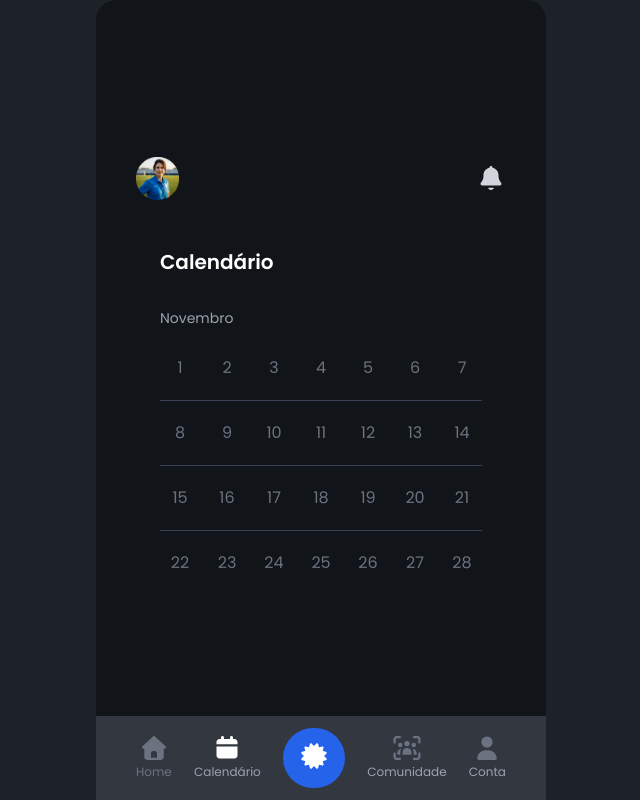
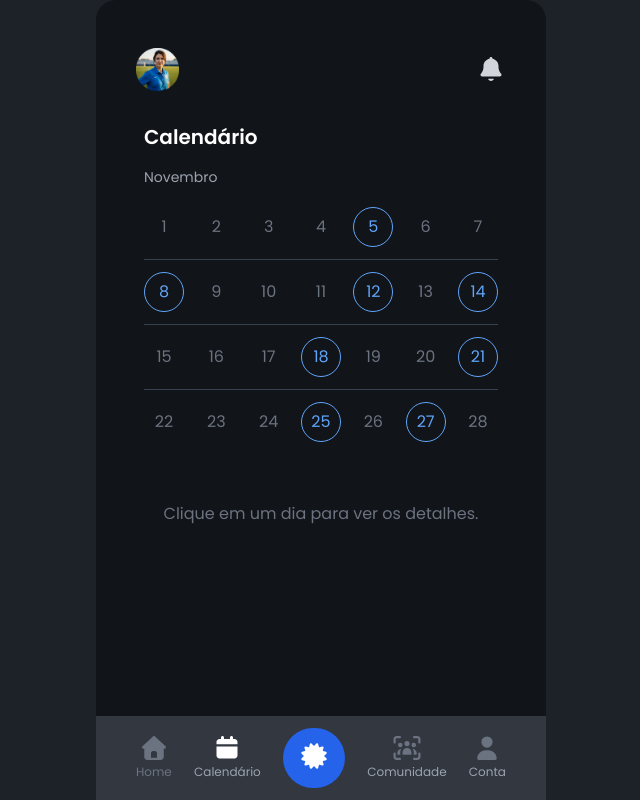
Before and after one commit to Bernardo07dev/Passa-Bola-Sprint-4, a React (Vite) app in the folder Passa-Bola/: page /Calendario in a window 1280 px wide. Shown: the whole page, without its empty margins (319-959 px from the left). Built offline with nearby package versions, Linux system fonts and the light colour scheme.

Commit message:
calendario

```diff
--- a/Passa-Bola/package.json
+++ b/Passa-Bola/package.json
@@ -16,6 +16,7 @@
     "@fortawesome/free-solid-svg-icons": "^7.1.0",
     "@fortawesome/react-fontawesome": "^3.1.0",
     "@google/generative-ai": "^0.24.1",
+    "axios": "^1.12.2",
     "react": "^19.1.1",
     "react-dom": "^19.1.1",
     "react-router-dom": "^7.9.3"
--- /dev/null
+++ b/Passa-Bola/public/calendario.json
@@ -0,0 +1,11 @@
+[
+  { "dia": 5, "horário":"14:45", "evento": "Peneira Corinthians Sub-19", "descrição":"Dia 2 de novembro terei uma peneira no Corithians SportLCube"},
+  { "dia": 8, "horário": "09:30", "evento": "Peneira Santos FC Sub-17", "descrição": "Avaliação técnica no CT Meninos da Vila" },
+  { "dia": 12, "horário": "16:00", "evento": "Peneira São Paulo FC Sub-20", "descrição": "Treino de observação no CFA Cotia" },
+  { "dia": 14, "horário": "10:15", "evento": "Peneira Palmeiras Sub-15", "descrição": "Avaliação de base na Academia de Futebol" },
+  { "dia": 18, "horário": "13:00", "evento": "Peneira Flamengo Sub-17", "descrição": "Etapa regional de observação técnica" },
+  { "dia": 21, "horário": "15:45", "evento": "Peneira Fluminense Sub-20", "descrição": "Treino avaliativo nas Laranjeiras" },
+  { "dia": 25, "horário": "08:30", "evento": "Peneira Grêmio Sub-19", "descrição": "Avaliação com comissão técnica da base" },
+  { "dia": 27, "horário": "17:10", "evento": "Peneira Athletico Paranaense Sub-17", "descrição": "Etapa final de seleção de talentos" },
+  { "dia": 29, "horário": "11:45", "evento": "Peneira Cruzeiro Sub-20", "descrição": "Treino observacional com olheiros da Toca da Raposa" }
+]
--- a/Passa-Bola/src/components/StructurePages.jsx
+++ b/Passa-Bola/src/components/StructurePages.jsx
@@ -1,7 +1,7 @@
 const StructurePages = ({children}) => {
     return (
     <div className="flex justify-center items-center w-full min-h-screen bg-[#1D2228]">
-        <div className='min-h-screen w-[450px] bg-[#111418] rounded-[20px] text-white flex flex-col justify-center items-center pb-24'>
+        <div className='min-h-screen w-[450px] bg-[#111418] rounded-[20px] text-white flex flex-col justify-start items-center pb-24'>
             {children}
         </div>
     </div>
--- a/Passa-Bola/src/pages/atleta/AtletaHome.jsx
+++ b/Passa-Bola/src/pages/atleta/AtletaHome.jsx
@@ -33,7 +33,7 @@ const AtletaHome = () => {
 
     return(
         <StructurePages>
-            <header className="flex flex-row justify-between items-center px-10 pt-12 mb-12">
+            <header className="flex flex-row justify-between items-center px-10 pt-12 mb-8">
                 <img className="w-[11.5%]" src={treinadora}></img>
                 <FontAwesomeIcon icon={faBell} className="text-2xl text-gray-300"></FontAwesomeIcon>
             </header>
--- a/Passa-Bola/src/pages/atleta/Calendario.jsx
+++ b/Passa-Bola/src/pages/atleta/Calendario.jsx
@@ -3,32 +3,44 @@ import Footer from "../../components/footer";
 import { faBell } from "@fortawesome/free-solid-svg-icons";
 import treinadora from "../../assets/img/treinadora.png";
 import { FontAwesomeIcon } from "@fortawesome/react-fontawesome";
-import { useState } from "react";
+import { useState, useEffect } from "react";
+import axios from "axios";
 
 const Calendario = () => {
     const dias = Array.from({ length: 28 }, (_, i) => i + 1);
     const [diaAtivo, setDiaAtivo] = useState(null);
+    const [eventoSelecionado, setEventoSelecionado] = useState(null);
+    const [peneiras, setPeneiras] = useState([]);
+
+    useEffect(() => {
+        axios.get("/calendario.json")
+            .then((res) => setPeneiras(res.data))
+            .catch((err) => console.error("Erro ao carregar peneiras:", err));
+    }, []);
 
     const handleClick = (dia) => {
         if (diaAtivo === dia) {
             setDiaAtivo(null);
+            setEventoSelecionado(null);
         } else {
             setDiaAtivo(dia);
+            const evento = peneiras.find((e) => e.dia === dia);
+            setEventoSelecionado(evento || null);
         }
     };
 
     return (
         <StructurePages>
-            <header className="flex flex-row justify-between items-center px-10 pt-12 mb-12">
+            <header className="flex flex-row justify-between items-center px-10 pt-12 mb-8">
                 <img className="w-[11.5%]" src={treinadora} />
                 <FontAwesomeIcon icon={faBell} className="text-2xl text-gray-300" />
             </header>
 
             <main className="flex px-10 flex-col w-full">
-                <h1 className="text-xl font-semibold mb-8 mx-6">Calendário</h1>
-                <p className="text-sm text-gray-400 font-light mb-2 mx-6">Novembro</p>
+                <h1 className="text-xl font-semibold mb-4 mx-2">Calendário</h1>
+                <p className="text-sm text-gray-400 font-light mb-2 mx-2">Novembro</p>
 
-                <section className="flex flex-col mx-6">
+                <section className="flex flex-col mx-2">
                     {Array.from({ length: 4 }).map((_, semana) => (
                         <div
                             key={semana}
@@ -40,17 +52,36 @@ const Calendario = () => {
                                 <p
                                     key={dia}
                                     onClick={() => handleClick(dia)}
-                                    className={`cursor-pointer flex w-10 h-10 justify-center items-center  rounded-full transition-all duration-200 ${
-                                        diaAtivo === dia
-                                            ? "bg-gray-700 text-white scale-105"
-                                            : "bg-[#fff0] text-gray-500"
-                                    }`}
+                                    className={`cursor-pointer flex w-10 h-10 justify-center items-center rounded-full transition-all duration-200
+                                        ${
+                                            diaAtivo === dia
+                                                ? "bg-gray-700 text-white scale-105"
+                                                : peneiras.some((p) => p.dia === dia)
+                                                ? "text-blue-400 border border-blue-400"
+                                                : "text-gray-500"
+                                        }`}
                                 >
                                     {dia}
                                 </p>
                             ))}
                         </div>
                     ))}
+                </section>
+
+                <section className="mt-6 text-center">
+                    {eventoSelecionado ? (
+                        <div className="bg-[#1f293769] text-left text-white p-6 border border-gray-700 rounded-xl">
+                            <h2 className="text-md">{eventoSelecionado.evento}</h2>
+                            <p className="text-sm text-gray-300 mt-1">
+                                Dia {eventoSelecionado.dia} às {eventoSelecionado.horário}
+                            </p>
+                            <p className="text-gray-400 text-sm mt-2">{eventoSelecionado.descrição}</p>
+                        </div>
+                    ) : diaAtivo ? (
+                        <p className="text-gray-400 mt-6">Nenhum evento neste dia.</p>
+                    ) : (
+                        <p className="text-gray-500 mt-6">Clique em um dia para ver os detalhes.</p>
+                    )}
                 </section>
             </main>
 
--- a/Passa-Bola/src/pages/atleta/LolaAi.jsx
+++ b/Passa-Bola/src/pages/atleta/LolaAi.jsx
@@ -52,7 +52,7 @@ const LolaAi = () => {
 
   return (
     <StructurePages>
-      <header className='text-center pb-4 sticky top-0 bg-[#11141800] z-10'>
+      <header className='text-center pt-16 pb-4 sticky top-0 bg-[#11141800] z-10'>
         <h1 className='text-4xl font-bold bg-gradient-to-r from-[#FFF] via-[#346de9] to-[#2563EB] bg-clip-text text-transparent'>Lola Ai</h1>
         <p className='text-sm font-light text-gray-300 mt-2'>Pergunta e Converse com a Lola</p>
       </header>
```
Also changed, not shown: 1 other file (tests, documents, lock files or other folders).
